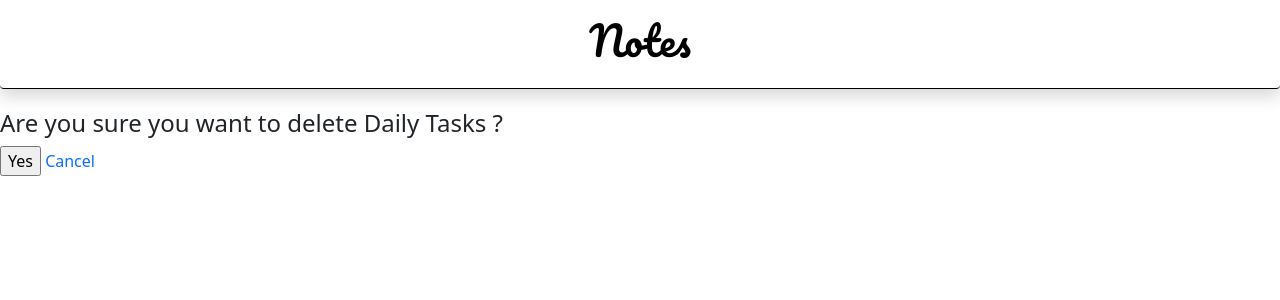
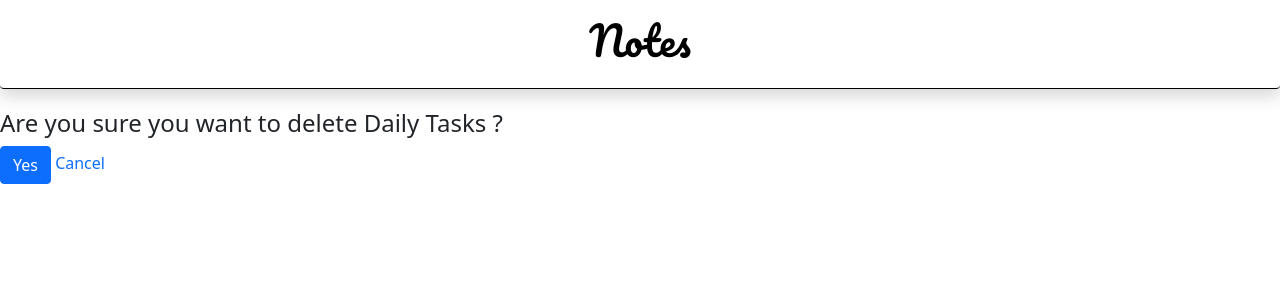
Before and after one commit to Thelostsinofenvy/NotesApp, a Django app: page /delete/1 in a window 1280 px wide. Shown: the top 300 px of the page. Run offline with Django 3.2, Linux system fonts and the light colour scheme; data comes from the database, SQL or seed files in the repository; some web fonts are replaced.

Commit message:
styling changes

```diff
--- a/notes/templates/delete.html
+++ b/notes/templates/delete.html
@@ -3,7 +3,7 @@
   <form method="POST">
     {% csrf_token %}
     <h4>Are you sure you want to delete {{ obj.name }} ?</h4>
-    <input type="submit" value="Yes" />
+    <input type="submit" value="Yes" class="btn btn-primary" />
     <a href="{% url 'home' %}">Cancel </a>
   </form>
 </div>
--- a/notes/templates/edit.html
+++ b/notes/templates/edit.html
@@ -1,5 +1,4 @@
 {% extends "base.html" %} %} {% block content %}
-<div>
     <div class="form-control">
       <form method="POST">
         {% csrf_token %} {{ form.as_p }}
```
Lines whose indentation alone changed are shown as unchanged.
